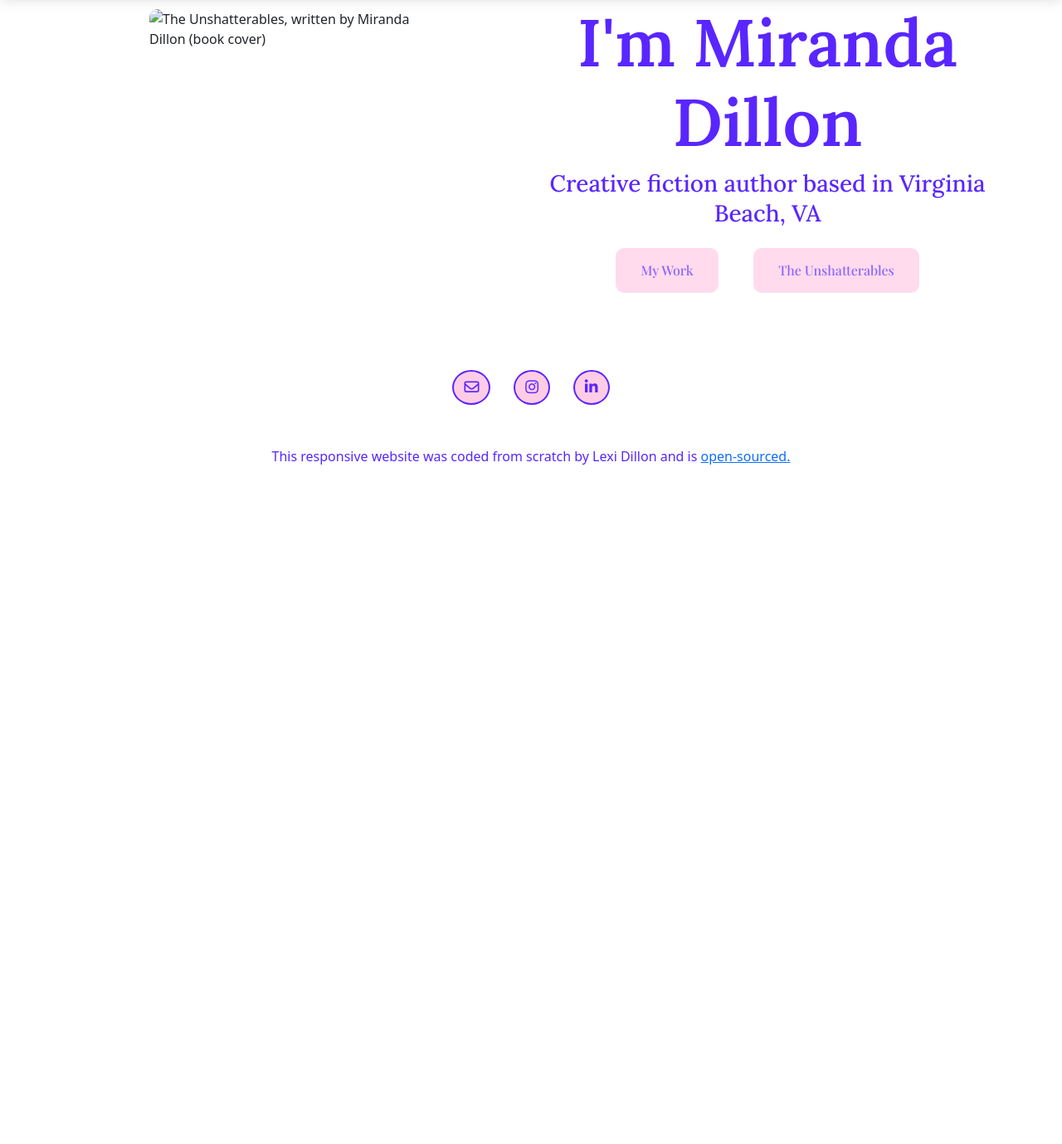
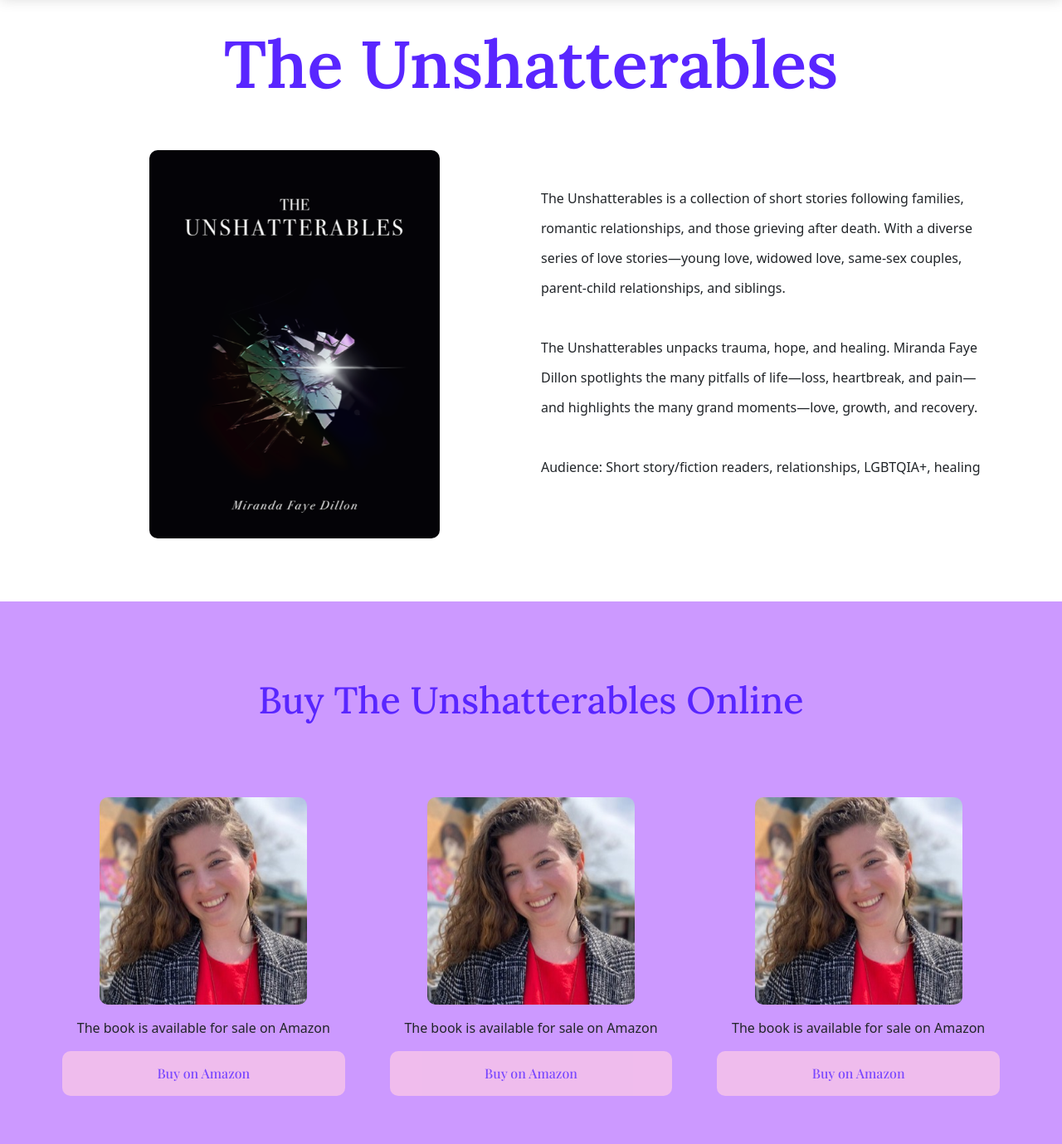
Before and after one commit to lexidillon/miranda-dillon-author, a plain HTML site: page unshatterables.html in a window 1280 px wide. Shown: the part 101-1480 px from the top of the page at 83% size. Before the commit the page ends 800 px from the top, so only its background shows below. Drawn offline with nearby package versions, Linux system fonts and the light colour scheme; a web font is replaced by a local one.

Commit message:
Update images

```diff
--- a/src/style.css
+++ b/src/style.css
@@ -84,15 +84,6 @@ li {
 .btn-info:hover {
   background-color: var(--accent-color) !important;
   color: var(--dark-color) !important;
-}
-
-.contact-box {
-  background: var(--accent-color);
-  border: 2px solid var(--dark-color);
-  padding: 20px 40px;
-  opacity: 0.7;
-  border-radius: 10px;
-  margin: 0px 90px;
 }
 
 .contact-icons {
@@ -191,10 +182,26 @@ li {
 }
 
 .miranda-image,
-.about-images {
+.about-images,
+.book-sale-image {
   margin: 0 auto;
   display: block;
   border-radius: 10px;
+}
+
+.my-book-section {
+  background: var(--primary-color);
+  padding: 90px 60px 150px 60px;
+  line-height: 1.5;
+}
+
+.my-book-section .btn-info {
+  display: block;
+}
+
+.my-book-section .subtitle {
+  font-size: 45px;
+  margin-bottom: 80px;
 }
 
 .my-story-content {
@@ -254,8 +261,12 @@ li {
   line-height: 1.8;
 }
 
-.blog-section {
+.unshatterables-section {
   padding: 130px 60px 60px 60px;
+}
+
+.unshatterables-section p {
+  line-height: 36px;
 }
 
 .subtitle {
--- a/unshatterables.html
+++ b/unshatterables.html
@@ -95,34 +95,91 @@
     </nav>
     <div class="unshatterables-section">
       <h1 class="title text-center">The Unshatterables</h1>
-      <div class="container">
+      <div class="container mt-5">
         <div class="row">
           <div class="col-md-6">
             <img
-              src=""
+              src="images/unshatterables.png"
               alt="The Unshatterables, written by Miranda Dillon (book cover)"
               title="The Unshatterables, written by Miranda Dillon (book cover)"
               width="350px"
               class="img-fluid mt-2 mb-3 miranda-image"
             />
           </div>
-          <div class="col-md-6 about-content text-center">
-            <h1 class="title">I'm Miranda Dillon</h1>
-            <h2 class="subtitle">
-              Creative fiction author based in Virginia Beach, VA
-            </h2>
-            <a href="work.html" class="btn btn-info" title="Miranda's Work"
-              >My Work</a
-            >
-            &nbsp;
-            <a
-              href="unshatterables.html"
-              class="btn btn-info"
-              title="The Unshatterables"
-              >The Unshatterables</a
-            >
+          <div class="col-md-6 unshatterables-content mt-5">
+            <p>
+              The Unshatterables is a collection of short stories following
+              families, romantic relationships, and those grieving after death.
+              With a diverse series of love stories—young love, widowed love,
+              same-sex couples, parent-child relationships, and siblings.
+              <br /><br />
+              The Unshatterables unpacks trauma, hope, and healing. Miranda Faye
+              Dillon spotlights the many pitfalls of life—loss, heartbreak, and
+              pain—and highlights the many grand moments—love, growth, and
+              recovery.
+              <br /><br />
+              Audience: Short story/fiction readers, relationships, LGBTQIA+,
+              healing
+            </p>
           </div>
         </div>
+      </div>
+    </div>
+    <div class="my-book-section">
+      <h2 class="subtitle text-center">Buy The Unshatterables Online</h2>
+       <div class="row mt-5">
+        <div class="col-4">
+          <img
+              src="images/miranda.jpeg"
+              alt="Miranda Dillon "
+              title="Miranda Dillon"
+              width="250px"
+              class="img-fluid mt-2 mb-3 book-sale-image"
+            />
+           <p class="text-center">The book is available for sale on Amazon</p>
+           <a
+            href="URL"
+            class="btn btn-info"
+            target="_blank"
+            title="UPDATE"
+            >Buy on Amazon</a
+          >
+        </div>
+        <div class="col-4">
+          <img
+              src="images/miranda.jpeg"
+              alt="Miranda Dillon "
+              title="Miranda Dillon"
+              width="250px"
+              class="img-fluid mt-2 mb-3 book-sale-image"
+            />
+           <p class="text-center">The book is available for sale on Amazon</p>
+           <a
+            href="URL"
+            class="btn btn-info"
+            target="_blank"
+            title="UPDATE"
+            >Buy on Amazon</a
+          >
+        </div>
+        <div class="col-4">
+          <img
+              src="images/miranda.jpeg"
+              alt="Miranda Dillon "
+              title="Miranda Dillon"
+              width="250px"
+              class="img-fluid mt-2 mb-3 book-sale-image"
+            />
+           <p class="text-center">The book is available for sale on Amazon</p>
+           <a
+            href="URL"
+            class="btn btn-info"
+            target="_blank"
+            title="UPDATE"
+            >Buy on Amazon</a
+          >
+        </div>
+      </div>
       </div>
     </div>
     <footer>
```
Also changed, not shown: about.html (+8 -1 lines), index.html (+9 -7 lines), images/unshatterables.png (added), 2 other files.
